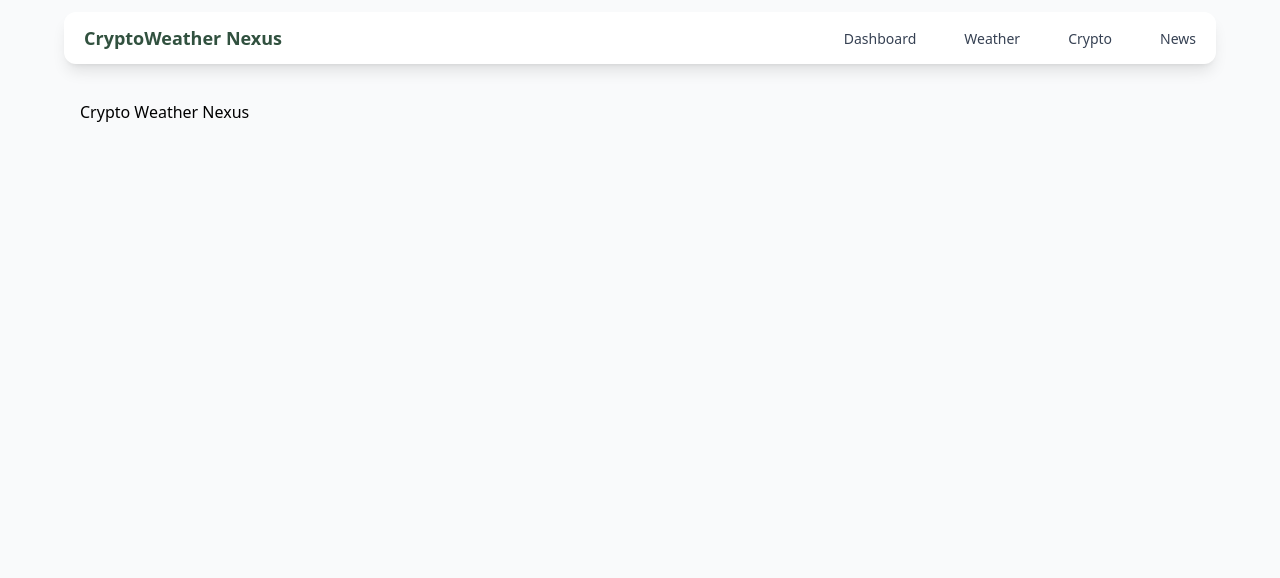
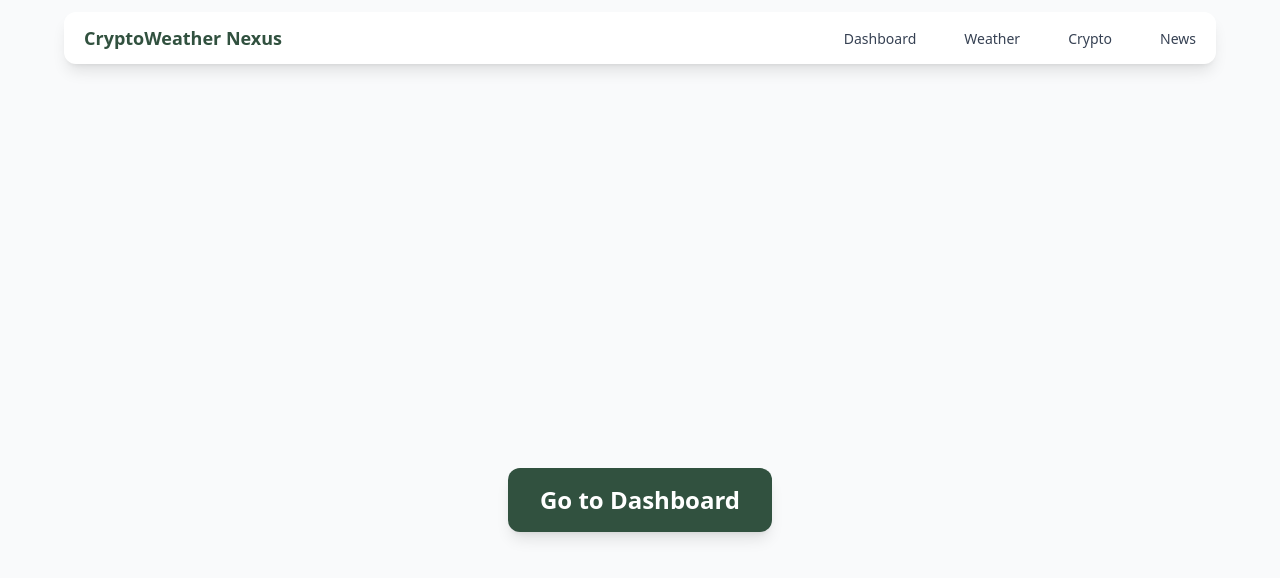
Before and after one commit to manish-gkv/CryptoWeather-Nexus, a Next.js app: page / in a window 1280 px wide. Shown: the top 578 px of the page. Built offline with nearby package versions, Linux system fonts and the light colour scheme.

Commit message:
added go-to-dashboard button on home page

```diff
--- a/src/app/page.jsx
+++ b/src/app/page.jsx
@@ -1,5 +1,18 @@
+'use client';
+
+import { useRouter } from 'next/navigation';
+
 export default function Page(){
-	return (
-			<h1>Crypto Weather Nexus</h1>
-		)
+  const router = useRouter();
+
+  return (
+    <div className="min-h-screen flex items-center justify-center bg-gray-50">
+      <button
+        onClick={() => router.push('/dashboard')}
+        className="bg-primary-green text-white px-8 py-4 rounded-xl shadow-lg hover:bg-[#31513f] transition-all duration-200 text-2xl font-semibold hover:shadow-xl hover:scale-105 active:scale-95"
+      >
+        Go to Dashboard
+      </button>
+    </div>
+  );
 }
```
